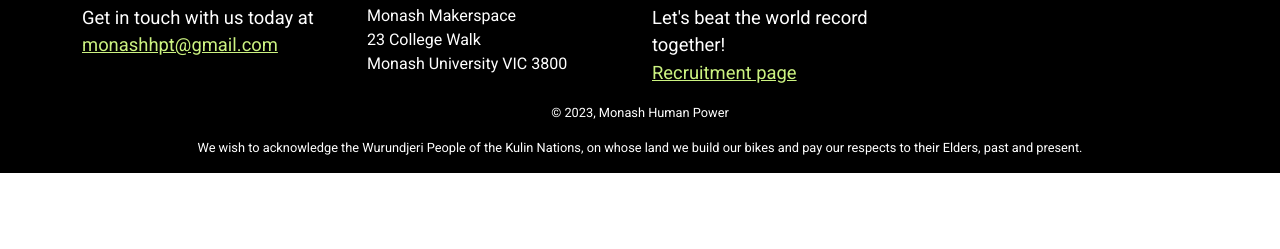
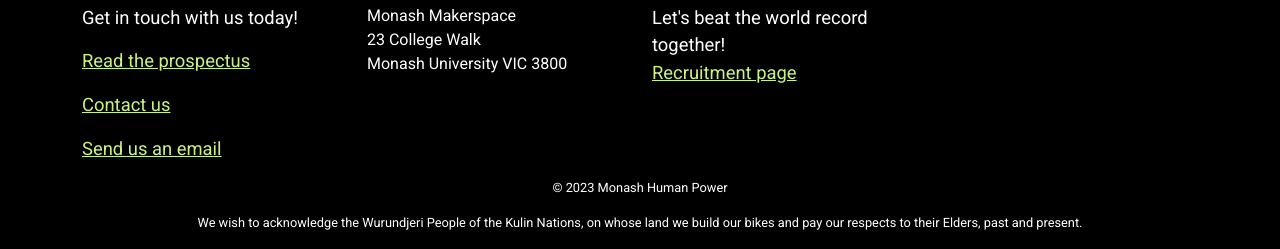
Before and after one commit to monash-human-power/MHP-website, a Gatsby site: page /404/ in a window 1280 px wide. Shown: the part 809-1058 px from the top of the page. Before the commit the page ends 982 px from the top, so only its background shows below. Built offline with nearby package versions, Linux system fonts and the light colour scheme; Gatsby itself is replaced by a stand-in of ours.

Commit message:
Add contact and prospectus link

```diff
--- a/src/components/footer.js
+++ b/src/components/footer.js
@@ -44,11 +44,17 @@
         childMarkdownRemark {
           frontmatter {
             recruitment_info
+            prospectus_link
+            contact_email
           }
         }
       }
     }
   `);
+
+  const frontMatter = recruitment_data.file.childMarkdownRemark.frontmatter;
+  const email = frontMatter.contact_email;
+  const prospectusLink = frontMatter.prospectus_link;
 
   return (
     <MhpFooter className="pt-3">
@@ -57,12 +63,15 @@
           {/* Sponsor section */}
           <div className="col-md">
             <FooterHeading>Sponsor Us</FooterHeading>
+            <FooterParagraph>Get in touch with us today!</FooterParagraph>
             <FooterParagraph>
-              Get in touch with us today at
-              <FooterLink to="mailto: monashhpt@gmail.com">
-                {" "}
-                monashhpt@gmail.com
-              </FooterLink>
+              <FooterLink to={prospectusLink}>Read the prospectus</FooterLink>
+            </FooterParagraph>
+            <FooterParagraph>
+              <FooterLink to="/#contact">Contact us</FooterLink>
+            </FooterParagraph>
+            <FooterParagraph>
+              <FooterLink to={"mailto:" + email}>Send us an email</FooterLink>
             </FooterParagraph>
           </div>
 
@@ -104,8 +113,7 @@
           {/* Col is xl as it should always collapse */}
           <div className="col-xl">
             <TinyFooterParagraph>
-              {" "}
-              &#169; {CURRENT_YEAR}, Monash Human Power{" "}
+              &copy; {CURRENT_YEAR} Monash Human Power
             </TinyFooterParagraph>
             <TinyFooterParagraph>
               We wish to acknowledge the Wurundjeri People of the Kulin Nations,
--- a/src/markdown/index.md
+++ b/src/markdown/index.md
@@ -43,4 +43,7 @@
   - name: Yarra Energy
     image: ../images/yarraenergy_logo_col.png
     link: https://yarraenergy.com.au/
+# sponsor section links
+prospectus_link: https://drive.google.com/file/d/1T2sDXsO7OtHV8oJ1w3u903o1ycFrhjH-/view?usp=sharing
+contact_email: monashhpt@gmail.com
 ---
```
